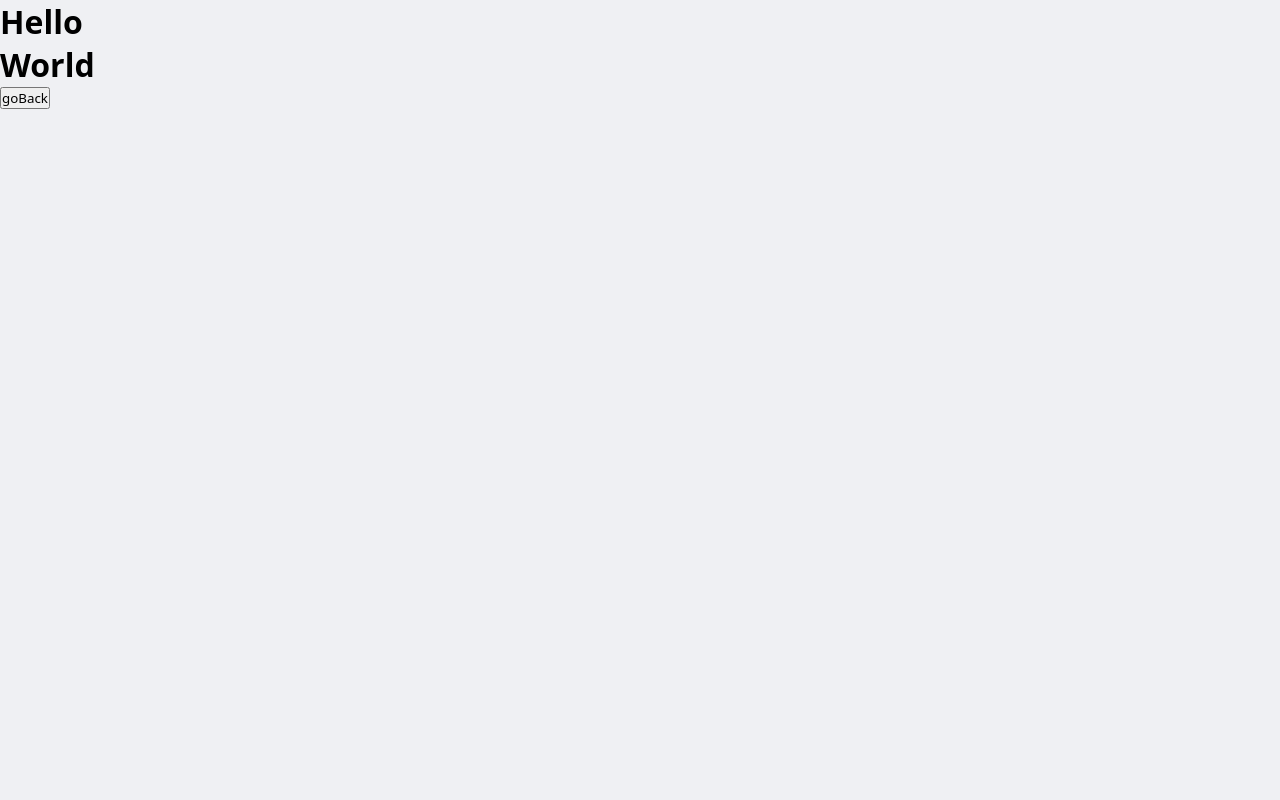
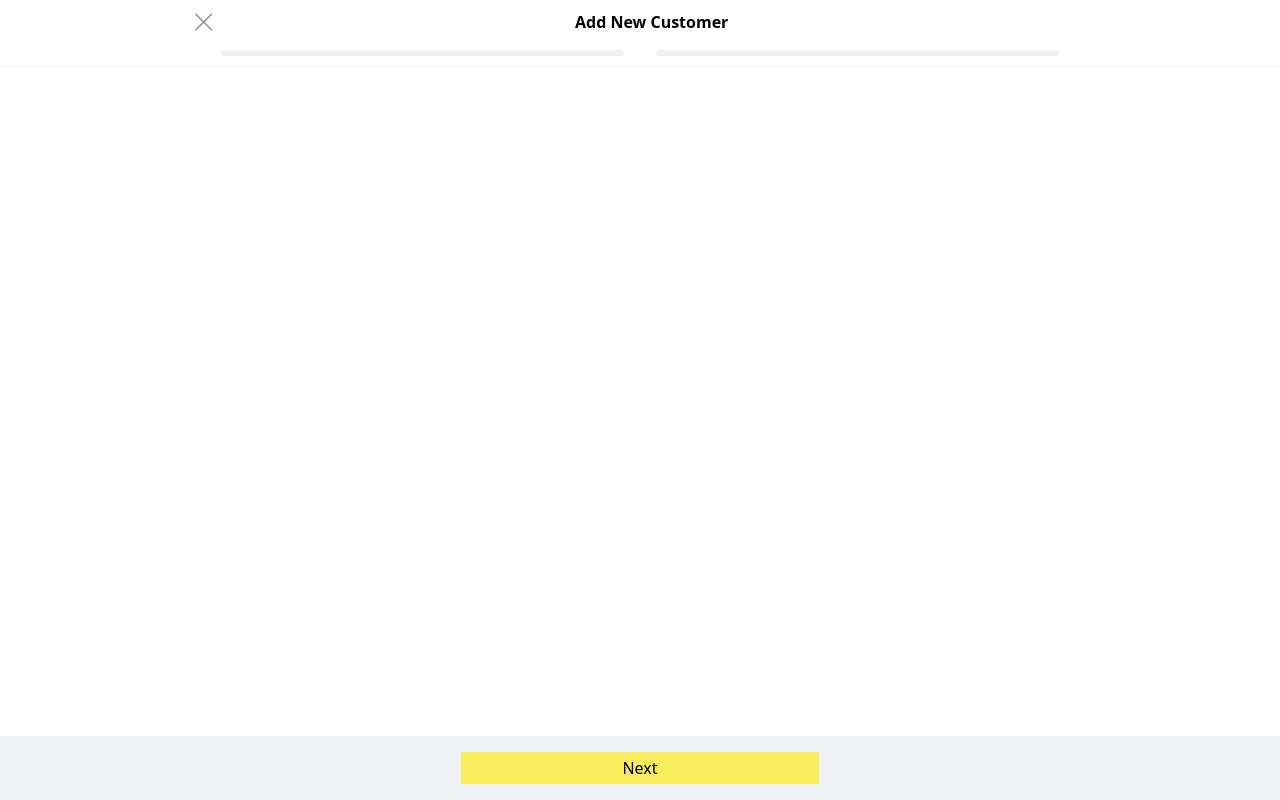
Before and after one commit to sharmanikhil23/hairdressorfrountEnd, a React (Create React App) app: page / in a window 1280 px wide. Both pictures are taken after a click on the icon 640 px from the left and 717 px from the top of the page. Built offline with nearby package versions, Linux system fonts and the light colour scheme.

Commit message:
Addeed the Add form Basic LayOut

```diff
--- /dev/null
+++ b/src/components/addingCustomers/addCustomer.tsx
@@ -0,0 +1,11 @@
+import React from "react";
+
+import "./css/addCustomer.css";
+
+export const AddCustomers = () => {
+  return (
+    <>
+      <div id="beforeAddCustomerFormAreaStart"></div>
+    </>
+  );
+};
--- /dev/null
+++ b/src/components/addingCustomers/css/addCustomer.css
@@ -0,0 +1,11 @@
+#root {
+  background-color: #fff;
+}
+
+#beforeAddCustomerFormAreaStart {
+  background-color: #fff;
+  width: 100%;
+  min-height: 70vh;
+  max-height: 80vh;
+  overflow: auto;
+}/*# sourceMappingURL=addCustomer.css.map */
--- a/src/components/addingCustomers/forms/firstForm.tsx
+++ b/src/components/addingCustomers/forms/firstForm.tsx
@@ -1,5 +1,5 @@
 import React from "react";
 
 export const firstForm = () => {
-  <h1></h1>;
+  <h1>Hello From First Form</h1>;
 };
--- /dev/null
+++ b/src/components/addingCustomers/scss/addCustomer.scss
@@ -0,0 +1,12 @@
+@import "../../common/scss/Colors.scss";
+
+#root {
+  background-color: $header_background_color;
+}
+#beforeAddCustomerFormAreaStart {
+  background-color: $header_background_color;
+  width: 100%;
+  min-height: 70vh;
+  max-height: 80vh;
+  overflow: auto;
+}
--- a/src/components/common/homeScreen.tsx
+++ b/src/components/common/homeScreen.tsx
@@ -6,6 +6,7 @@ import { Setting } from "../settings/setting";
 
 //importing css
 import "./css/HomeScreen.css";
+import { AddCustomers } from "../addingCustomers/addCustomer";
 
 export const HomeScreen = () => {
   const [pageSelector, setPageSelector] = useState<{
@@ -20,18 +21,13 @@ export const HomeScreen = () => {
 
   return (
     <>
-      {pageSelector.addNew === true ? (
-        <AddNewItems
-          pageSelector={pageSelector}
-          setPageSelector={setPageSelector}
-        ></AddNewItems>
-      ) : (
+      {
         <>
           <HomeScreenHeader
             pageSelector={pageSelector}
             setPageSelector={setPageSelector}
           ></HomeScreenHeader>
-
+          {pageSelector.addNew && <AddCustomers></AddCustomers>}
           {pageSelector.customers && <CustomerArea></CustomerArea>}
           {pageSelector.setting && <Setting></Setting>}
           <HomeScreenFooter
@@ -39,52 +35,52 @@ export const HomeScreen = () => {
             setPageSelector={setPageSelector}
           ></HomeScreenFooter>
         </>
-      )}
+      }
     </>
   );
 };
 
-type pageSelector = {
-  pageSelector: {
-    addNew: boolean;
-    setting: boolean;
-    customers: boolean;
-  };
-  setPageSelector: React.Dispatch<
-    React.SetStateAction<{
-      addNew: boolean;
-      setting: boolean;
-      customers: boolean;
-    }>
-  >;
-};
+// type pageSelector = {
+//   pageSelector: {
+//     addNew: boolean;
+//     setting: boolean;
+//     customers: boolean;
+//   };
+//   setPageSelector: React.Dispatch<
+//     React.SetStateAction<{
+//       addNew: boolean;
+//       setting: boolean;
+//       customers: boolean;
+//     }>
+//   >;
+// };
 
-type pageSelector1 = {
-  addNew: boolean;
-  setting: boolean;
-  customers: boolean;
-};
-const AddNewItems = (props: pageSelector) => {
-  const { setPageSelector } = props;
-  return (
-    <div id="add">
-      <h1>Hello World</h1>
+// type pageSelector1 = {
+//   addNew: boolean;
+//   setting: boolean;
+//   customers: boolean;
+// };
+// const AddNewItems = (props: pageSelector) => {
+//   const { setPageSelector } = props;
+//   return (
+//     <div id="add">
+//       <h1>Hello World</h1>
 
-      <button
-        onClick={(e) => {
-          e.preventDefault();
-          setPageSelector((current: pageSelector1) => {
-            let temp = {
-              addNew: false,
-              setting: false,
-              customers: true,
-            };
-            return temp;
-          });
-        }}
-      >
-        goBack
-      </button>
-    </div>
-  );
-};
+//       <button
+//         onClick={(e) => {
+//           e.preventDefault();
+//           setPageSelector((current: pageSelector1) => {
+//             let temp = {
+//               addNew: false,
+//               setting: false,
+//               customers: true,
+//             };
+//             return temp;
+//           });
+//         }}
+//       >
+//         goBack
+//       </button>
+//     </div>
+//   );
+// };
--- a/src/components/common/homeScreenComponents/footer/css/Footer.css
+++ b/src/components/common/homeScreenComponents/footer/css/Footer.css
@@ -62,6 +62,34 @@
   padding: 5px;
 }
 
+#addScreenFooter {
+  width: 100vw;
+  display: block;
+  bottom: 0;
+  position: sticky;
+  background-color: #eff0f3;
+}
+#addScreenFooter div {
+  display: flex;
+  flex-direction: row;
+  justify-content: space-between;
+  align-items: center;
+  margin: 0.5rem auto;
+}
+#addScreenFooter div .addScreenFooterBtn {
+  padding: 0.3rem 1rem;
+  display: block;
+  background-color: #faed5d;
+  width: 40%;
+  text-align: center;
+  font-weight: 400;
+}
+#addScreenFooter div #addScreenFooterBackBtn {
+  background-color: #313647;
+  color: white;
+  display: none;
+}
+
 @media screen and (max-width: 480px) {
   #footerCurve {
     --b: 0px !important; /*border*/
--- a/src/components/common/homeScreenComponents/footer/footer.tsx
+++ b/src/components/common/homeScreenComponents/footer/footer.tsx
@@ -21,10 +21,13 @@ type pageSelector = {
 };
 
 export const HomeScreenFooter = (props: pageSelector) => {
-  const { setPageSelector } = props;
+  const { pageSelector, setPageSelector } = props;
   const animatingAddingPage = () => {};
   return (
     <>
+      {pageSelector.addNew === true ? (
+        <AddScreenFooter></AddScreenFooter>
+      ) : (
         <div id="beforeFooterStart">
           <div id="addIconBefore">
             <BsPlusLg
@@ -85,8 +88,21 @@ export const HomeScreenFooter = (props: pageSelector) => {
             </div>
           </div>
         </div>
+      )}
     </>
   );
 };
-
-// const AddScreenFooter = () => {};
+const AddScreenFooter = () => {
+  return (
+    <div id="addScreenFooter">
+      <div className="applicationWidth">
+        <div id="addScreenFooterBackBtn" className="addScreenFooterBtn">
+          Back
+        </div>
+        <div id="addScreenFooterNextBtn" className="addScreenFooterBtn">
+          Next
+        </div>
+      </div>
+    </div>
+  );
+};
--- a/src/components/common/homeScreenComponents/footer/scss/Footer.scss
+++ b/src/components/common/homeScreenComponents/footer/scss/Footer.scss
@@ -63,10 +63,39 @@
     bottom: 60px;
     cursor: pointer;
     z-index: 55;
-    background-color: #faed5d;
+    background-color: $add_button;
     font-size: 45px;
     border-radius: 50%;
     padding: 5px;
+  }
+}
+
+#addScreenFooter {
+  width: 100vw;
+  display: block;
+  bottom: 0;
+  position: sticky;
+  background-color: $application_background_color;
+
+  div {
+    display: flex;
+    flex-direction: row;
+    justify-content: space-between;
+    align-items: center;
+    margin: 0.5rem auto;
+    .addScreenFooterBtn {
+      padding: 0.3rem 1rem;
+      display: block;
+      background-color: $add_button;
+      width: 40%;
+      text-align: center;
+      font-weight: 400;
+    }
+    #addScreenFooterBackBtn {
+      background-color: $footerColor;
+      color: white;
+      display: none;
+    }
   }
 }
 
--- a/src/components/common/scss/Colors.scss
+++ b/src/components/common/scss/Colors.scss
@@ -4,3 +4,4 @@ $application_background_color: #eff0f3;
 $header_background_color: #fff;
 $footerColor: #313647;
 $actionbuttonExceptAdd: #8e8f90;
+$add_button: #faed5d;
```
Also changed, not shown: 2 other files (tests, documents, lock files or other folders). Lines whose indentation alone changed are shown as unchanged.
